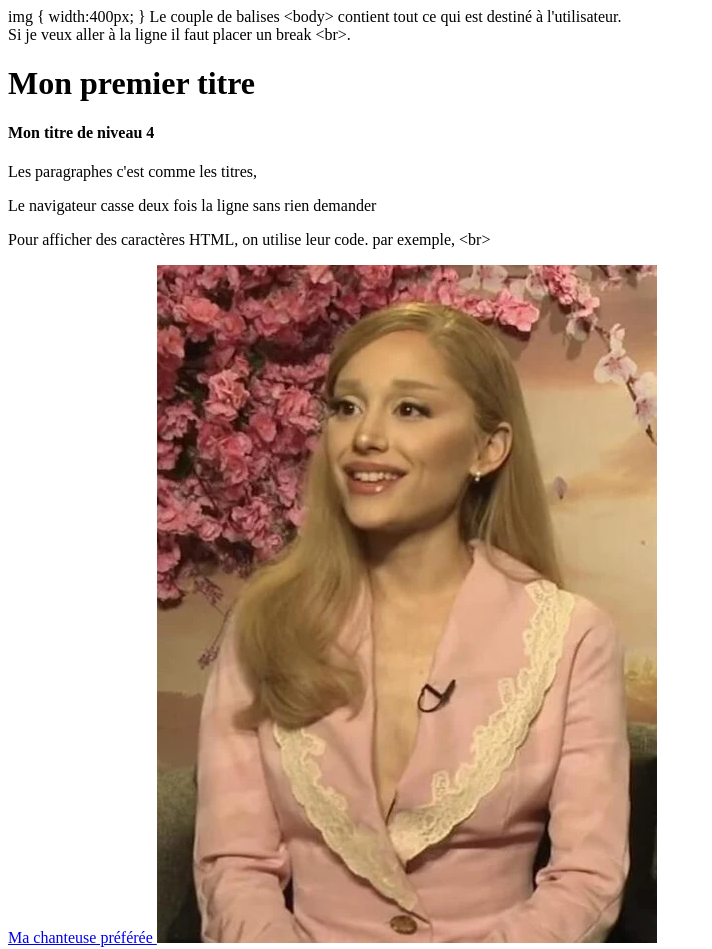
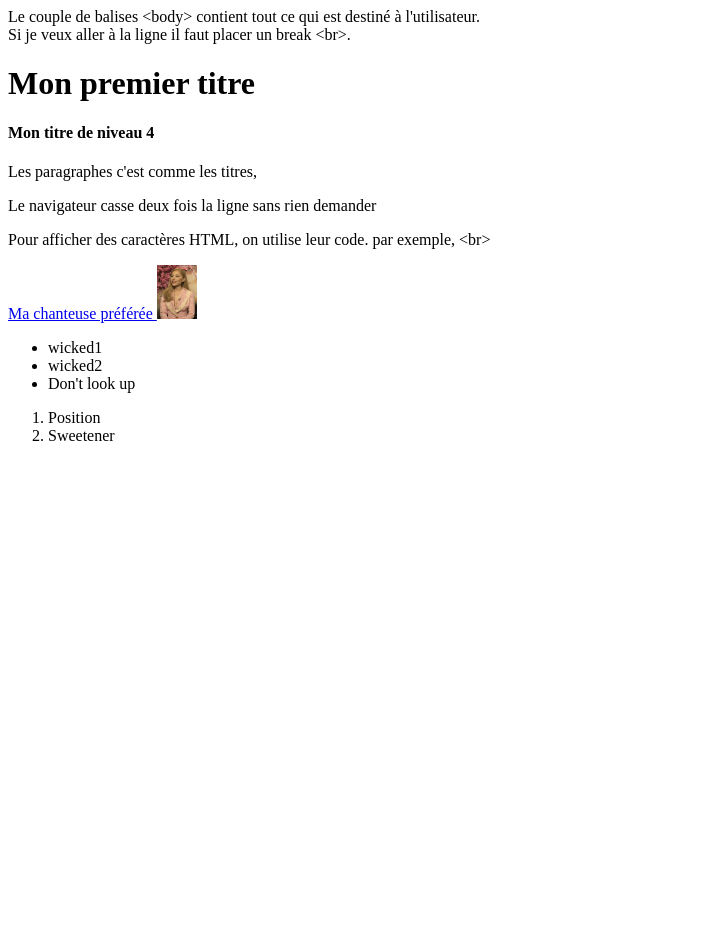
Before and after one commit to lunarmdo/mrNicolas, a plain HTML site: page html/premier.html in a window 1280 px wide. Shown: the top 949 px of the page, without its empty margins (0-712 px from the left). After the commit the page ends 800 px from the top, so only its background shows below. Drawn offline with Linux system fonts and the light colour scheme.

Commit message:
autre truc

```diff
--- a/html/premier.html
+++ b/html/premier.html
@@ -2,11 +2,11 @@
 <html>
 <head>
 <title>EntraînementHTML</title>
-<styles>
+<style>
 img {
-    width:400px;
+    width:40px;
 }
-</styles>
+</style>
 </head>
 
 <body>
```
